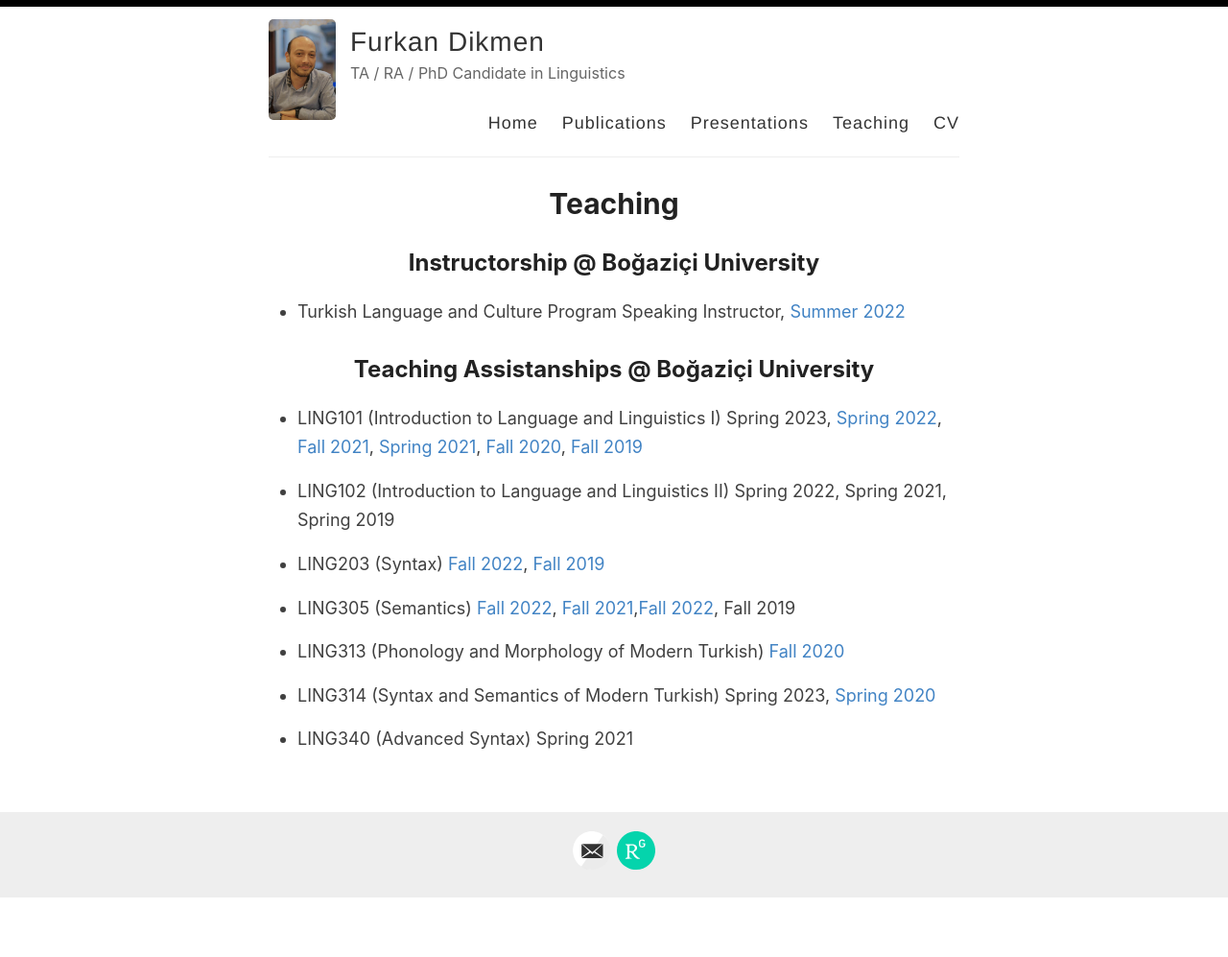
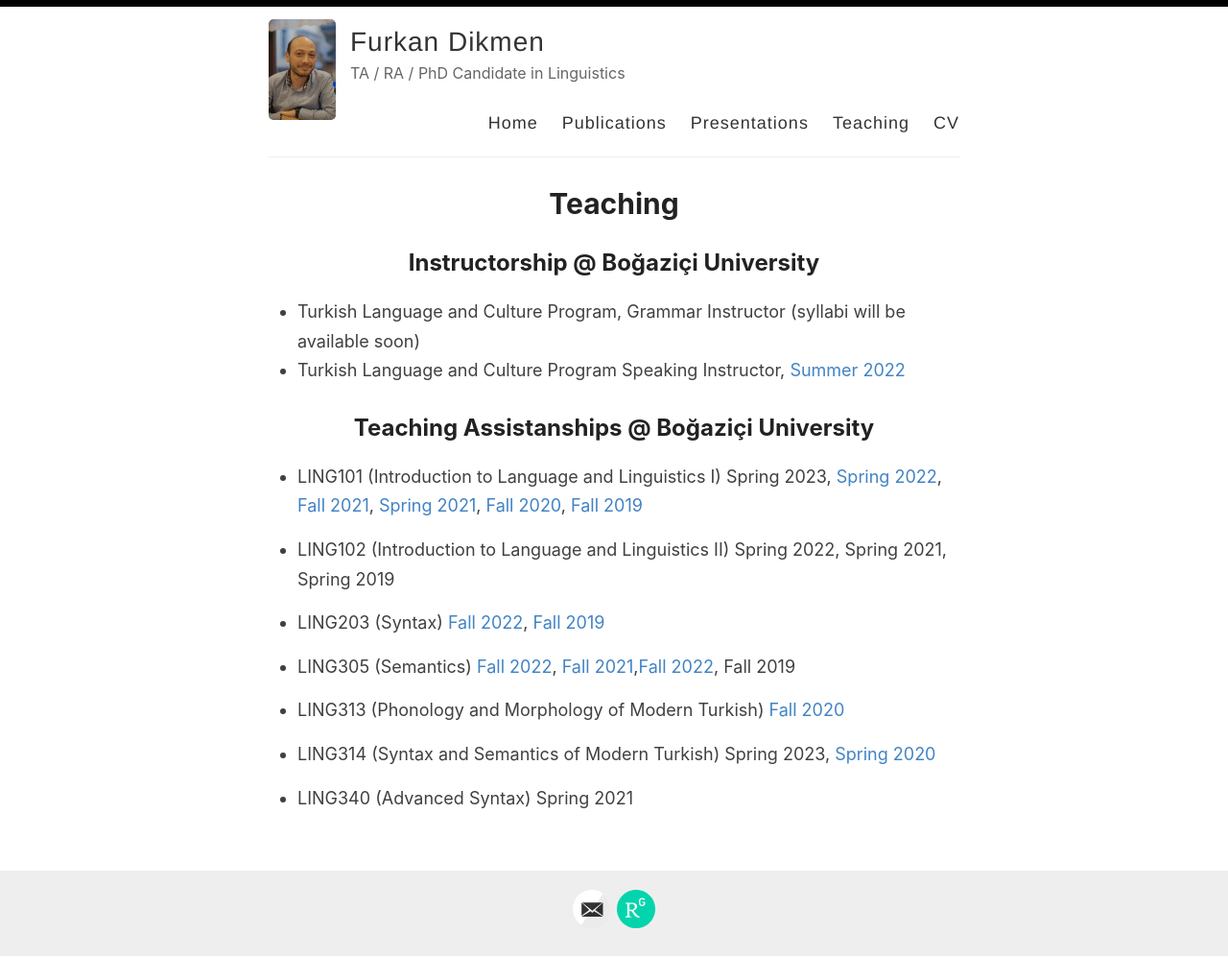
Before and after one commit to furkandikmen/furkandikmen.github.io, a Jekyll site: the page built from _pages/teaching.md, in a window 1280 px wide. Shown: the whole page at 96% size. Built offline with Jekyll 4.4.1, drawn with Linux system fonts in a browser that asks for light colours; before the commit the page ends 936 px from its top, so only the background shows below that.

Commit message:
Update teaching.md

```diff
--- a/_pages/teaching.md
+++ b/_pages/teaching.md
@@ -6,6 +6,7 @@ permalink: /teaching/
 
 ## Instructorship @ Boğaziçi University
 
+- Turkish Language and Culture Program, Grammar Instructor (syllabi will be available soon)
 - Turkish Language and Culture Program Speaking Instructor, [Summer 2022](https://furkandikmen.com/assets/syllabus/S20_Speaking_Summer_2022 İzlence.pdf)
 
 ## Teaching Assistanships @ Boğaziçi University
```
